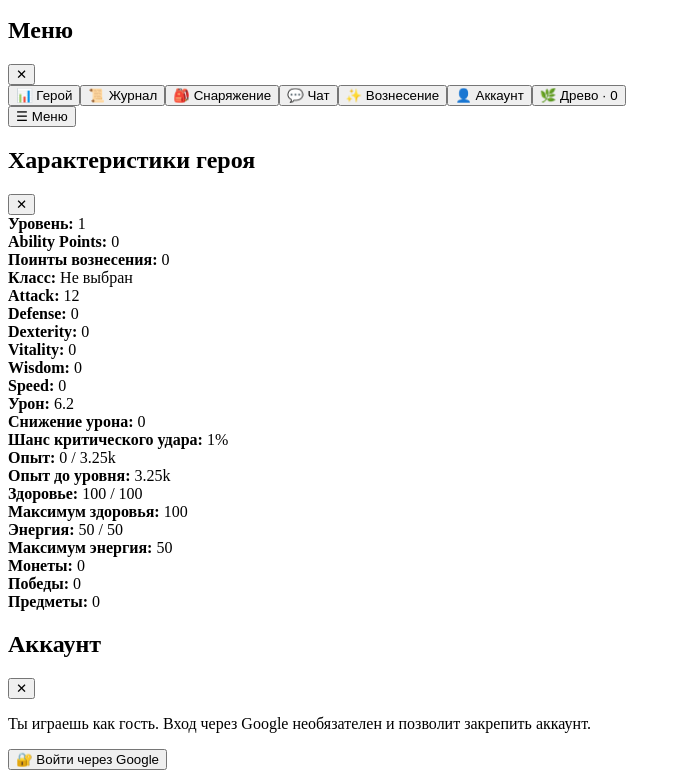
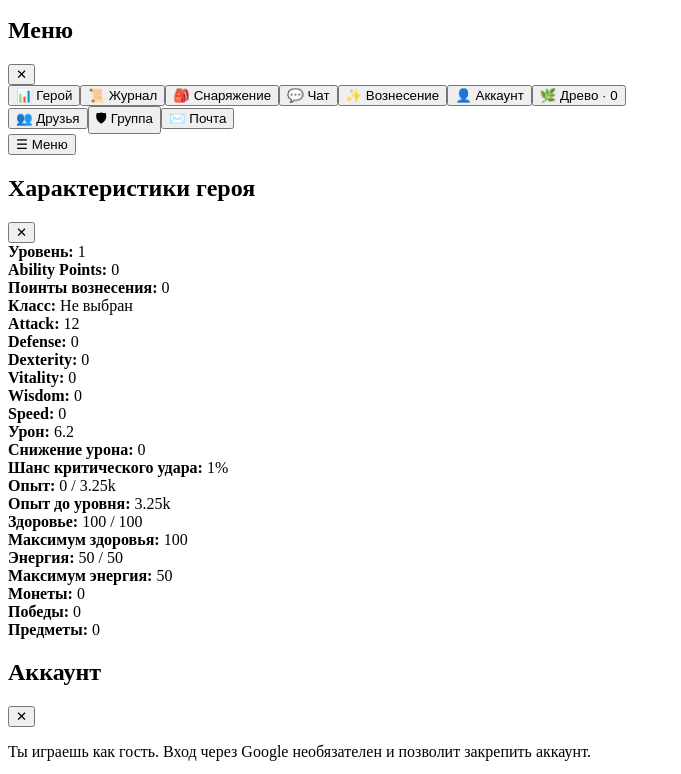
Before and after one commit to H1kire/step-into-the-future, a website with bundled scripts: page index.html in a window 1280 px wide. Shown: the part 1396-2170 px from the top of the page, without its empty margins (0-681 px from the left). Built offline with nearby package versions, Linux system fonts and the light colour scheme; no server answers.

Commit message:
Load social systems module

```diff
--- a/index.html
+++ b/index.html
@@ -49,6 +49,7 @@
 <script src="./js/game.js?v=cloud-save-2"></script>
 <script src="./js/ability-tree.js?v=tree-wheel-3"></script>
 <script src="./js/ascension-tree.js?v=ascension-path-2"></script>
-<script type="module" src="./js/firebase-presence.js?v=cloud-save-2"></script>
+<script type="module" src="./js/firebase-presence.js?v=social-1"></script>
+<script type="module" src="./js/social.js?v=social-1"></script>
 <script type="module" src="./js/pixel-world/pixel-game-map.js?v=pixel-atlas-7"></script>
 </body></html>
```
